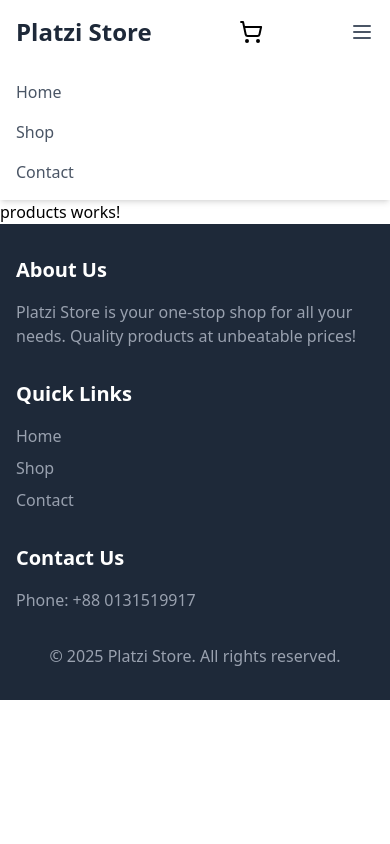
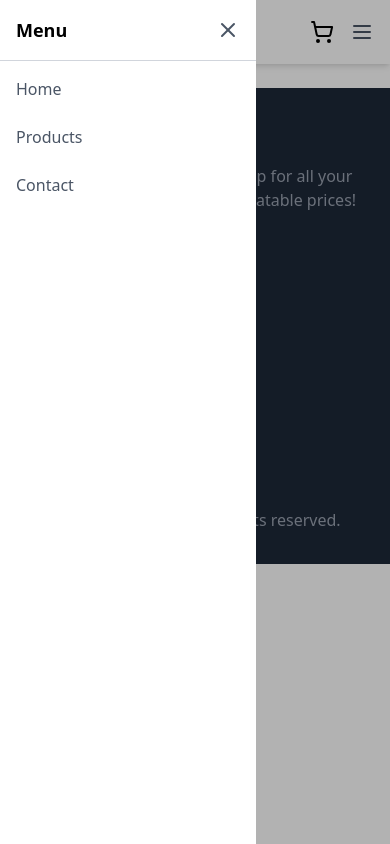
Before and after one commit to mdsajalali/platzi-store, an Angular app: page /products in a window 390 px wide. Both pictures are taken after a click on the button 361 px from the left and 32 px from the top of the page. Built offline with nearby package versions, Linux system fonts and the light colour scheme.

Commit message:
added: header responsive

```diff
--- a/src/app/components/header/header.component.html
+++ b/src/app/components/header/header.component.html
@@ -1,69 +1,55 @@
 <nav class="bg-white shadow-md sticky top-0 z-50">
   <div class="container mx-auto px-4 py-4 flex justify-between items-center">
     <a routerLink="/" class="text-2xl font-bold text-gray-800">Platzi Store</a>
+
     <div class="hidden md:flex space-x-6">
       <a routerLink="/" class="text-gray-600 hover:text-gray-800">Home</a>
-      <a routerLink="/products" class="text-gray-600 hover:text-gray-800"
-        >Products</a
-      >
-      <a routerLink="/contact" class="text-gray-600 hover:text-gray-800"
-        >Contact</a
-      >
+      <a routerLink="/products" class="text-gray-600 hover:text-gray-800">Products</a>
+      <a routerLink="/contact" class="text-gray-600 hover:text-gray-800">Contact</a>
     </div>
+
     <div class="flex items-center space-x-4">
       <a routerLink="/cart">
-        <svg
-        xmlns="http://www.w3.org/2000/svg"
-        width="24"
-        height="24"
-        viewBox="0 0 24 24"
-        fill="none"
-        stroke="currentColor"
-        stroke-width="2"
-        stroke-linecap="round"
-        stroke-linejoin="round"
-        class="lucide lucide-shopping-cart-icon lucide-shopping-cart"
-      >
-        <circle cx="8" cy="21" r="1" />
-        <circle cx="19" cy="21" r="1" />
-        <path
-          d="M2.05 2.05h2l2.66 12.42a2 2 0 0 0 2 1.58h9.78a2 2 0 0 0 1.95-1.57l1.65-7.43H5.12"
-        />
-      </svg>
+        <svg xmlns="http://www.w3.org/2000/svg" width="24" height="24"
+          fill="none" stroke="currentColor" stroke-width="2" stroke-linecap="round"
+          stroke-linejoin="round" class="lucide lucide-shopping-cart">
+          <circle cx="8" cy="21" r="1" />
+          <circle cx="19" cy="21" r="1" />
+          <path d="M2.05 2.05h2l2.66 12.42a2 2 0 0 0 2 1.58h9.78a2 2 0 0 0
+            1.95-1.57l1.65-7.43H5.12" />
+        </svg>
       </a>
+
+      <button (click)="toggleSidebar()" class="md:hidden text-gray-600 focus:outline-none">
+        <svg class="w-6 h-6" fill="none" stroke="currentColor" viewBox="0 0 24 24"
+          xmlns="http://www.w3.org/2000/svg">
+          <path stroke-linecap="round" stroke-linejoin="round" stroke-width="2"
+            d="M4 6h16M4 12h16M4 18h16"></path>
+        </svg>
+      </button>
     </div>
-    <!-- Mobile Menu Button -->
-    <button class="md:hidden text-gray-600 focus:outline-none">
-      <svg
-        class="w-6 h-6"
-        fill="none"
-        stroke="currentColor"
-        viewBox="0 0 24 24"
-        xmlns="http://www.w3.org/2000/svg"
-      >
-        <path
-          stroke-linecap="round"
-          stroke-linejoin="round"
-          stroke-width="2"
-          d="M4 6h16M4 12h16M4 18h16"
-        ></path>
-      </svg>
-    </button>
   </div>
-  <div class="md:hidden bg-white px-4 py-2">
-    <a routerLink="/" class="block py-2 text-gray-600 hover:text-gray-800"
-      >Home</a
-    >
-    <a
-      routerLink="/products"
-      class="block py-2 text-gray-600 hover:text-gray-800"
-      >Shop</a
-    >
 
-    <a
-      routerLink="/contact"
-      class="block py-2 text-gray-600 hover:text-gray-800"
-      >Contact</a
-    >
+  <div
+    class="fixed inset-0 bg-black/30 bg-opacity-50 z-40 transition-opacity duration-300"
+    *ngIf="isSidebarOpen"
+    (click)="toggleSidebar()"
+  ></div>
+
+  <div
+    class="fixed top-0 left-0 w-64 h-full bg-white z-50 transform transition-transform duration-300"
+    [ngClass]="{ '-translate-x-full': !isSidebarOpen, 'translate-x-0': isSidebarOpen }"
+  >
+    <div class="p-4 flex justify-between items-center border-b border-gray-300">
+      <span class="font-bold text-lg">Menu</span>
+      <button (click)="toggleSidebar()" class="text-gray-600">
+        <svg xmlns="http://www.w3.org/2000/svg" width="24" height="24" viewBox="0 0 24 24" fill="none" stroke="currentColor" stroke-width="2" stroke-linecap="round" stroke-linejoin="round" class="lucide lucide-x-icon lucide-x"><path d="M18 6 6 18"/><path d="m6 6 12 12"/></svg>
+      </button>
+    </div>
+    <div class="px-4 py-2 space-y-2">
+      <a routerLink="/" class="block py-2 text-gray-600 hover:text-gray-800" (click)="toggleSidebar()">Home</a>
+      <a routerLink="/products" class="block py-2 text-gray-600 hover:text-gray-800" (click)="toggleSidebar()">Products</a>
+      <a routerLink="/contact" class="block py-2 text-gray-600 hover:text-gray-800" (click)="toggleSidebar()">Contact</a>
+    </div>
   </div>
 </nav>
--- a/src/app/components/header/header.component.ts
+++ b/src/app/components/header/header.component.ts
@@ -8,4 +8,10 @@
   templateUrl: './header.component.html',
   styleUrl: './header.component.css',
 })
-export class HeaderComponent {}
+export class HeaderComponent {
+  isSidebarOpen = false;
+
+  toggleSidebar() {
+    this.isSidebarOpen = !this.isSidebarOpen;
+  }
+}
```
